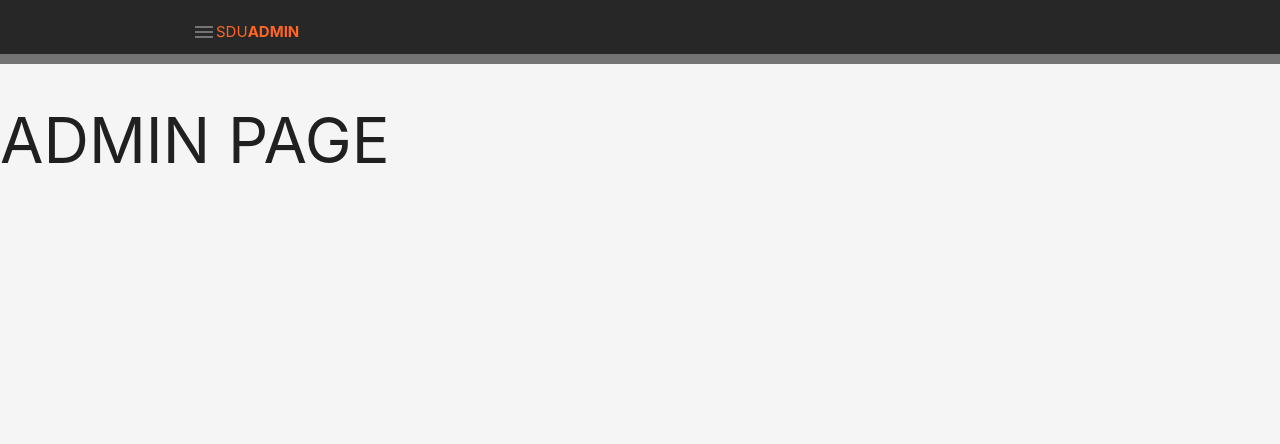
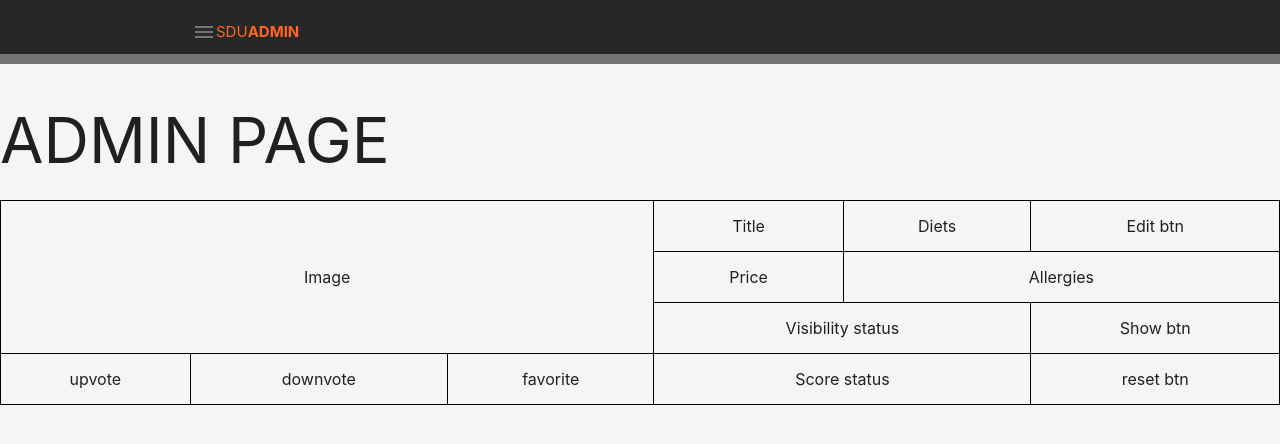
Before and after one commit to SebastianAndresen/sdu-cafeteria, a plain HTML site: page admin/admin.html in a window 1280 px wide. Drawn offline with nearby package versions, Linux system fonts and the light colour scheme; no server answers.

Commit message:
designed table for new setup for food items on admin page

```diff
--- a/admin/admin.html
+++ b/admin/admin.html
@@ -17,7 +17,7 @@
     <link rel="../manifest" type="application/manifest+json" href="../manifest.webmanifest">
 
     <!--iOS support-->
-    <link rel="apple-touch-icon" href="/img/icons/icon-96x96.png">
+    <link rel="apple-touch-icon" href="../img/icons/icon-96x96.png">
     <meta name="apple-mobile-wep-app-status-bar" content="#aa7700">
 
     <meta name="theme-color" content="#FFE1C4">
@@ -37,8 +37,39 @@
         </div>
     </nav>
 
+    <style>
+        td {
+            border: 1px solid black;
+            text-align: center;
+        }
+    </style>
+
     <h1>ADMIN PAGE</h1>
-    <div id="food_item_list"></div>
+    <div id="food_item_list">
+        <table>
+            <tr>
+                <td rowspan="3" colspan="3">Image</td>
+                <td>Title</td>
+                <td>Diets</td>
+                <td>Edit btn</td>
+            </tr>
+            <tr>
+                <td>Price</td>
+                <td colspan="2">Allergies</td>
+            </tr>
+            <tr>
+                <td colspan="2">Visibility status</td>
+                <td>Show btn</td>
+            </tr>
+            <tr>
+                <td>upvote</td>
+                <td>downvote</td>
+                <td>favorite</td>
+                <td colspan="2">Score status</td>
+                <td>reset btn</td>
+            </tr>
+        </table>
+    </div>
 
     <!-- The core Firebase JS SDK is always required and must be listed first -->
     <script src="https://www.gstatic.com/firebasejs/7.24.0/firebase-app.js"></script>
--- a/admin/js/fooditems.js
+++ b/admin/js/fooditems.js
@@ -1,4 +1,3 @@
-console.log('food item script loaded');
 
 const renderFoodItem = (data, id) => {
     console.log(`Render food item ${id} : ${data}`);
@@ -14,9 +13,9 @@ const renderFoodItem = (data, id) => {
             <div class="food-upvotes">Upvotes: ${data.user_upvotes.length}</div>
             <div class="food-downvotes">Downvotes: ${data.user_downvotes.length}</div>
 
-            <i>arrow_circle_up</i>
-            <i>arrow_circle_down</i>
-            <i>star_rate</i>
+            <i class="material-icons">arrow_circle_up</i>
+            <i class="material-icons">arrow_circle_down</i>
+            <i class="material-icons">star_rate</i>
         </div>
     `;
 
--- a/sw.js
+++ b/sw.js
@@ -1,4 +1,4 @@
-let sharedVersionNum = 226;
+let sharedVersionNum = 227;
 const dynamicCache = `site-dynamic-v1.3.${sharedVersionNum}`;
 const dynamicCache_MAXSIZE = 15;
 const staticCache = `site-static-v1.3.${sharedVersionNum}`; //Increment whenever a change is made to one of the following assets
```
